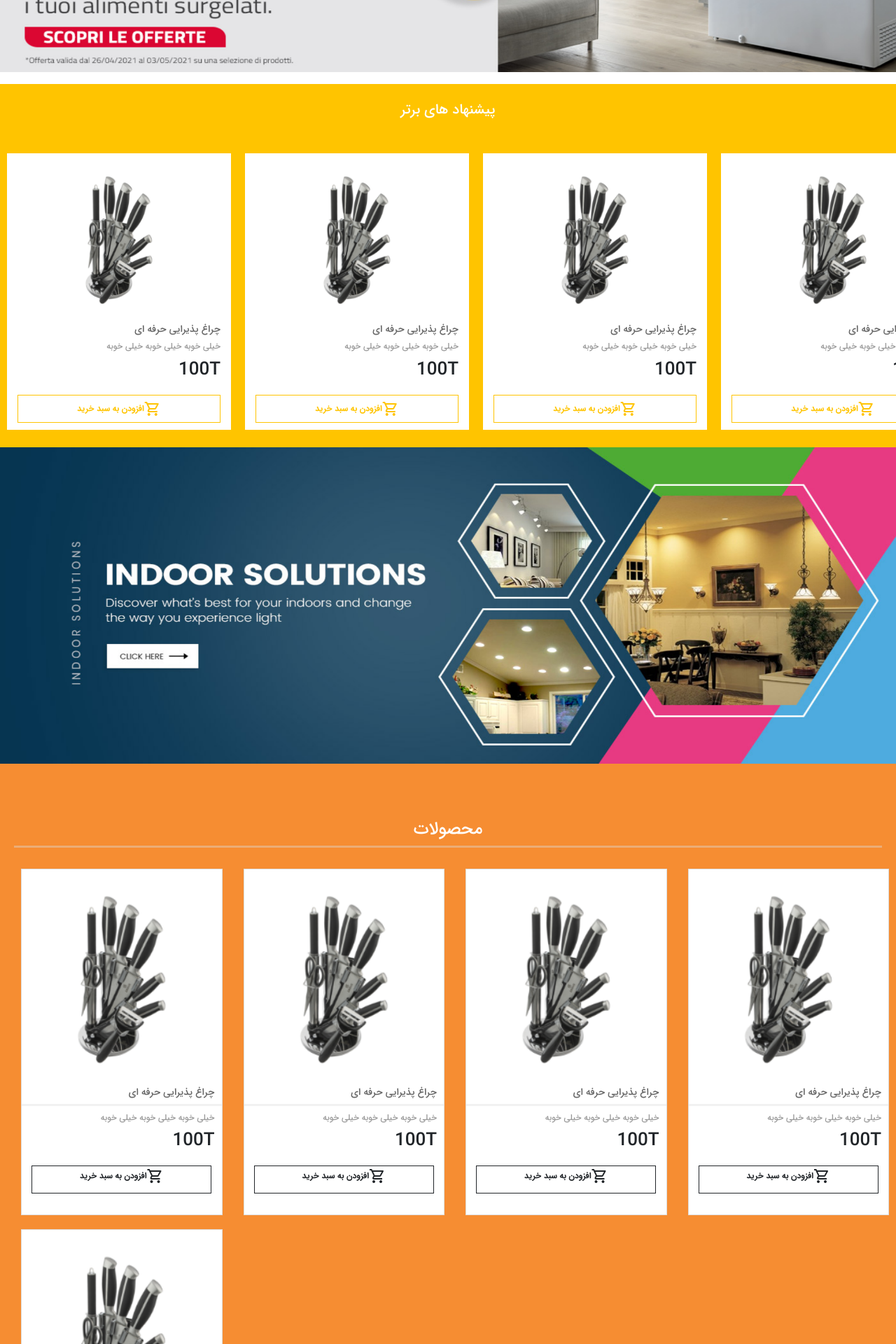
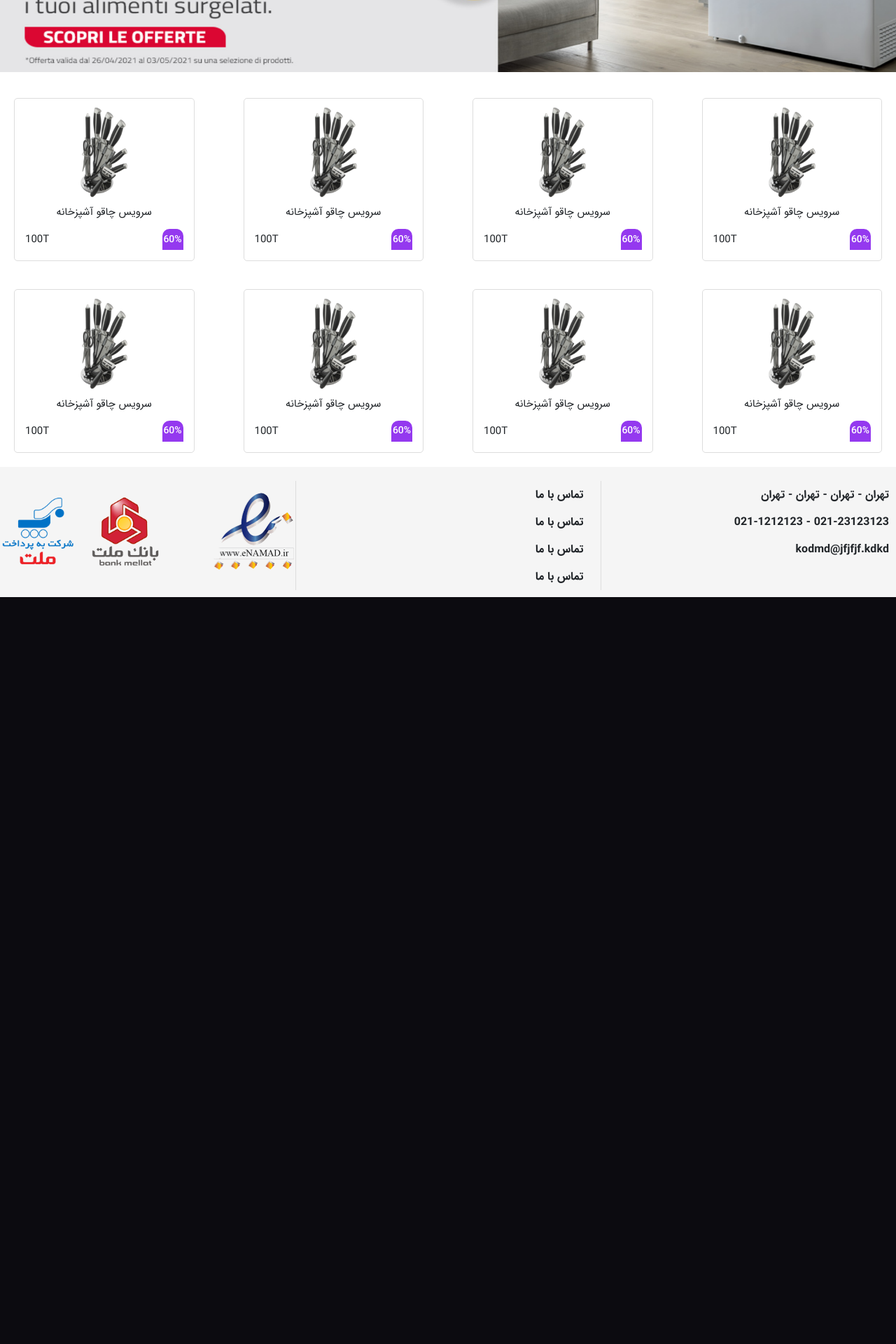
Before and after one commit to kamyab78/KomeilFront, a React (Create React App) app: page /bazarche in a window 1280 px wide. Shown: the part 460-2380 px from the top of the page at 70% size. After the commit the page ends 1313 px from the top, so only its background shows below. Built offline with nearby package versions, Linux system fonts and the light colour scheme.

Commit message:
Add stock page

```diff
--- a/src/komeil/bazarche/bazarche.scss
+++ b/src/komeil/bazarche/bazarche.scss
@@ -1,5 +1,5 @@
 @import "src/utilities/references/index";
-.topnoor-bazarche-page{
+.koemil-bazarche-page{
     background-color: $white;
     .title-bazarche{
         display: flex;
@@ -20,218 +20,228 @@
     height: 90%;
 }
     }
-    .bazarche-box{
 
-        background-color: $danger;
-        align-items: center;
-        justify-content: center;
-        .bazarche-box-main{
+
+          .subitem-box-result{
+            border-color: $graydd;
+            border-style: solid;
+            border-width: 1px;
+            border-radius: 5px;
+            margin: 20px;
+              .div-img-subitem-box-result{
                   display: flex;
                   align-items: center;
                   justify-content: center;
-          height: 100%;
-
-        //   border-radius: 10px;
-          width: 100%;
-          .item-bazarche-box-main{
+  img{
+  width: 60%;
+  }
+              }
+              h6{
+                  font-weight: normal;
+                  font-size: 15px;
+                  text-align: center;
+                                  }
+              .div-price-subitem-box-result{
                   display: flex;
-            flex-direction: column;
-            .title-best-offer{
+                  flex-direction: row;
+                  justify-content: center;
+                  align-items: center;
+                  margin: 15px;
+                  h5{
+  font-weight: normal;
+  font-size: 15px;
+                  }
+                  i{
+  flex: 1;
+                  }
+   .discount-subitem-box-result{
+       width: 30px;
+       height: 30px;
        display: flex;
        justify-content: center;
        align-items: center;
-                // position: fixed;
-                h1{
-                    font-size: 20px;
-                    padding: 25px;
-                    color:$white;
-                    // border-bottom-style: solid;
-                    // border-color: $graydd;
-                    // border-width: 1px;
-
-                }
-            }
-            .row-subitem{
-                display: flex;
-                flex-wrap: nowrap;
-                overflow-x: auto;
-                margin: 15px;
-                     .sub-item-bazarche-box-main{
-              margin: 10px;
-              text-align: right;
-            //   border-radius: 10px;
-              height: 100%;
-              .div-img{
-                display: flex;
-                justify-content: center;
-                align-items: center;
-                   img{
-                width: 75%;
-                height: 50%;
-                padding-top: 15px;
-              }
-              }
-
-              h1{
-                padding-top: 10px;
+       background-color: $perpel;
+       border-top-left-radius: 10px;
+       border-top-right-radius:10px ;
+  h3{
   font-size: 14px;
-                color: $gray66;
-              }
-              h6{
-    font-size: 12px;
-    color: $gray99;
-    padding-top: 10px;
-              }
-              h3{
-                padding-top: 10px;
-                font-size: 26px;
-              }
-    background-color: $whiteff;
-    .card-box{
-      margin-top: 20px;
-      margin-bottom: 10px;
-      border-style: solid;
-      border-color: $danger;
-      border-width: 1px;
-      display: flex;
-      width: 100%;
-      text-align: right;
-      justify-content: center;
-      align-items: center;
-      height: 40px;
-      flex-direction: row-reverse;
-      padding-bottom: 10px;
-      h6{
-        color: $danger;
-        font-weight: bold;
-      }
-      i{
-        padding-top: 10px;
-        color: $danger;
-        // font-weight: bold;
-      }
-
+  color: $white;
   }
               }
               }
 
           }
+      }
+      .box-filter{
+
+          margin-top: 25px;
+          .box-col-filter{
+              background-color: $whiteff;
+              border-radius: 10px;
+
+               .title-list-of-filter-col{
+                   border-bottom-style:solid ;
+                   border-width: 1px;
+                   border-color: $graydd;
+                   display: flex;
+                   flex-direction: row;
 
 
-          .img-bazarche-box-main{
-            img{width: 100%;
-              height: 100%;
+  h1{
+  font-size: 11px;
+  padding: 5px;
+  font-weight: normal;
+  }
+  i{
+  flex: 1;
+  padding: 5px;
+  }
+  h6{
+      font-size: 11px;
+      padding: 5px;
+      font-weight: normal;
+      color:$red
+  }
+          }
+          .list-of-filter-col{
+              display: flex;
+              flex-direction: row-reverse;
+              .item-list-of-filter-col{
+                  background-color: $graydd;
+                 margin: 5px;
+                 border-radius: 10px;
+
+                  h6{
+                      padding: 5px;
+  font-size:14px ;
+  color: rgba($black,0.5);
                   }
               }
           }
           }
-    .seconnd-banner{
-    display: flex;
- background-color: $orange;
+          .box-col-brand-filter{
+              background-color: $whiteff;
+              border-radius: 10px;
+              margin-top: 25px;
+              .title-list-of-brand-filter-col{
+                  border-bottom-style:solid ;
+                  border-width: 1px;
+                  border-color: $graydd;
+              text-align: right;
 
-   img{
-width: 100%;
-height: 90%;
+
+
+  h6{
+     font-size: 11px;
+     padding: 5px;
+     font-weight: normal;
+
   }
          }
-.product-box{
- background-color: $orange;
-    .product-box-main{
+         .list-of-brand-filter-col{
+             .sub-list-of-brand-filter-col{
+                 display: flex;
+                 flex-direction: row;
+            justify-content: center;
+            align-items: center;
+                 i{
+  flex: 1;
+                 }
+                 h1{
+  font-size: 10px;
+  color: $gray;
+                 }
+                 h6{
+                  font-size: 10px;
+                  font-weight: normal;
+                 }
+                 .check-classs{
+  color: $perpel;
+                 }
+             }
+         }
+          }
+          .box-col-available-filter{
+              background-color: $whiteff;
+              border-radius: 10px;
+              margin-top: 25px;
+              .available-filter-col{
+
+              text-align: right;
+                  display: flex;
+                  flex-direction: row;
+                  justify-content: center;
+                  align-items: center;
 
 
-      border-radius: 10px;
-      width: 100%;
-      text-align: center;
-      padding: 20px;
+  h6{
+     font-size: 11px;
+     padding: 5px;
 
-      h1{
-padding: 8px;
-        border-bottom-style: solid;
-        border-color:rgba($graydd,0.4);
-        font-size: 25px;
-        color:$white
+
+  }
+  .swich-class{
+      color: $perpel;
+  }
   }
 
-         .product-items{
+          }
+          .box-col-price-filter{
+              background-color: $whiteff;
+              border-radius: 10px;
+              margin-top: 25px;
+              .title-price-filter-col{
+                  border-bottom-style:solid ;
+                  border-width: 1px;
+                  border-color: $graydd;
+              text-align: right;
+
+
+
+  h6{
+     font-size: 12px;
+     padding: 5px;
+     font-weight: normal;
+
+  }
+         }
+         .price-filter-col{
+
+       text-align: right;
+
+             h6{
+  padding: 5px;
+  font-size:12px ;
+  font-weight: normal;
+             }
+             .div-input{
                  display: flex;
                  flex-direction: row;
-      .col-sub-item{
-          margin-top: 10px;
-          margin-bottom: 10px;
-    .sub-product-items{
-  border-style: solid;
-  border-color:$graydd;
-  // padding-top: 10px;
-border-width: 1px;
-  text-align: right;
-//   border-radius: 10px;
-  height: 100%;
+                 margin-top: 5px;
+                 input{
                      width: 100%;
- margin: 10px;
- margin-top: 20px;
-.div-img{
+                     border-color: transparent;
+                     background-color: $graydd;
+                     border-radius: 5px;
+                 }
+             }
+             .div-btn{
                        display: flex;
              justify-content: center;
              align-items: center;
-   img{
-    width: 100%;
-    height: 50%;
-    padding-top: 15px;
+             margin-bottom: 15px;
+          button{
+              width: 50%;
+              font-size: 12px;
+              background-color: $perpel;
+              border-color: transparent;
+              color:$white;
+              height: 30px;
+              font-weight: bold;
+              border-radius: 5px;
           }
-}
-
-  h1{
-    padding-top: 10px;
-    padding-right: 10px;
-    font-size: 14px;
-    color: $gray66;
-  }
-  h5{
-font-size: 12px;
-color: $gray99;
-padding-top: 10px;
-padding-right: 10px;
-  }
-  h3{
-    padding-top: 10px;
-        padding-right: 10px;
-    font-size: 26px;
-  }
-background-color: $whiteff;
-.div-btn{
-  width: 100%;
-  display: flex;
-  align-items: center;
-  justify-content: center;
-   .card-box{
-  margin-top: 20px;
-  border-style: solid;
-
-  border-width: 1px;
-  display: flex;
-  width: 90%;
-  text-align: right;
-  justify-content: center;
-  align-items: center;
-  height: 40px;
-  flex-direction: row-reverse;
-  padding-bottom: 10px;
-  h6{
-   font-size: 12px;
-    font-weight: bold;
-  }
-
              }
          }
 
           }
       }
-
-
-}
-
-
-    }
-  }
-
-}
--- a/src/komeil/bazarche/bazarche.tsx
+++ b/src/komeil/bazarche/bazarche.tsx
@@ -9,7 +9,7 @@ import SeconndBanner from '../../assets/images/bazarche/seconndBanner.png'
 import Mask from '../../assets/images/landing/mask.png'
 const bazarche = () => {
 return(
-    <div className='row topnoor-bazarche-page'>
+    <div className='row koemil-bazarche-page'>
          <div className='col-12 title-bazarche'>
 <h6>
     بازارچه
@@ -18,217 +18,160 @@ return(
         <div className='col-12 first-banner'>
             <img alt='' src={FirstBanner}></img>
         </div>
-        <div className='col-12 bazarche-box'>
-                        <div className='bazarche-box-main '>
-                            <div className='row item-bazarche-box-main'>
-                            <div className='col-12 title-best-offer'>
-                                <h1>پیشنهاد های برتر</h1>
-                            </div>
-                            <div className='row row-subitem' >
-                                      <div className='sub-item-bazarche-box-main col-3'>
-                                <div className='div-img'>
+        <div className='col-12 '>
+
+                        <div className='row'>
+
+   <div className='col-md-3 col-xs-6 '>
+       <div className='subitem-box-result'>
+            <div className='div-img-subitem-box-result'>
           <img src={Mask} alt=''></img>
       </div>
-                                    <h1>چراغ پذیرایی حرفه ای</h1>
-                                    <h6>خیلی خوبه خیلی خوبه خیلی خوبه</h6>
-                                    <h3>100T</h3>
-
-                                    <div className='card-box'>
-                                        <i className="material-icons-outlined bascket">
-                                            shopping_cart
-</i>
-                                        <h6>افزودن به سبد خرید</h6>
-
-                                    </div>
-                                </div>
-                                <div className='sub-item-bazarche-box-main col-3'>
-                                    <div className='div-img'>
-                                        <img src={Mask} alt=''></img>
-                                    </div>
-
-                                    <h1>چراغ پذیرایی حرفه ای</h1>
-                                    <h6>خیلی خوبه خیلی خوبه خیلی خوبه</h6>
-                                    <h3>100T</h3>
-
-                                    <div className='card-box'>
-                                        <i className="material-icons-outlined bascket">
-                                            shopping_cart
-</i>
-                                        <h6>افزودن به سبد خرید</h6>
-
-                                    </div>
-                                </div>
-                                <div className='sub-item-bazarche-box-main col-3'>
-                                <div className='div-img'>
-                                        <img src={Mask} alt=''></img>
-                                    </div>
-                                    <h1>چراغ پذیرایی حرفه ای</h1>
-                                    <h6>خیلی خوبه خیلی خوبه خیلی خوبه</h6>
-                                    <h3>100T</h3>
-
-                                    <div className='card-box'>
-                                        <i className="material-icons-outlined bascket">
-                                            shopping_cart
-</i>
-                                        <h6>افزودن به سبد خرید</h6>
-
-                                    </div>
-                                </div>
-                                <div className='sub-item-bazarche-box-main col-3'>
-                                <div className='div-img'>
-                                        <img src={Mask} alt=''></img>
-                                    </div>
-                                    <h1>چراغ پذیرایی حرفه ای</h1>
-                                    <h6>خیلی خوبه خیلی خوبه خیلی خوبه</h6>
-                                    <h3>100T</h3>
-
-                                    <div className='card-box'>
-                                        <i className="material-icons-outlined bascket">
-                                            shopping_cart
-</i>
-                                        <h6>افزودن به سبد خرید</h6>
-
-                                    </div>
-                                </div>
-                                <div className='sub-item-bazarche-box-main col-3'>
-                                <div className='div-img'>
-                                        <img src={Mask} alt=''></img>
-                                    </div>
-                                    <h1>چراغ پذیرایی حرفه ای</h1>
-                                    <h6>خیلی خوبه خیلی خوبه خیلی خوبه</h6>
-                                    <h3>100T</h3>
-
-                                    <div className='card-box'>
-                                        <i className="material-icons-outlined bascket">
-                                            shopping_cart
-</i>
-                                        <h6>افزودن به سبد خرید</h6>
-
-                                    </div>
-                                </div>
-
-                            </div>
-
-                            </div>
-
-                        </div>
-                    </div>
-                    <div className='col-12 seconnd-banner'>
-            <img alt='' src={SeconndBanner}></img>
-        </div>
-        <div className='col-12 product-box'>
-                        <div className='product-box-main'>
-                            <h1>محصولات</h1>
-
-                            <div className='product-items row'>
-
-
-                                <div className=' col-12'>
-                                <div className='row'>
-                                <div className=' col-3 col-sub-item'>
-                                    <div className='sub-product-items'>
-                                        <div className='div-img'>
-    <img src={Mask} alt=''></img>
-                                        </div>
-
-                                    <h1>چراغ پذیرایی حرفه ای</h1>
-                                    <h5>خیلی خوبه خیلی خوبه خیلی خوبه</h5>
-                                    <h3>100T</h3>
-
-                                    <div className='div-btn'>
-       <div className='card-box'>
-                                        <i className="material-icons-outlined bascket">
-                                            shopping_cart
-</i>
-                                        <h6>افزودن به سبد خرید</h6>
-
+      <h6>سرویس چاقو آشپزخانه</h6>
+      <div className='div-price-subitem-box-result'>
+<h5>100T</h5>
+<i></i>
+<div className='discount-subitem-box-result'>
+    <h3>60%</h3>
 </div>
       </div>
        </div>
 
+
    </div>
-                                <div className=' col-3 col-sub-item'>
-                                    <div className='sub-product-items'>
-                                    <div className='div-img'>
+   <div className='col-md-3 col-xs-6 '>
+       <div className='subitem-box-result'>
+            <div className='div-img-subitem-box-result'>
           <img src={Mask} alt=''></img>
       </div>
-                                    <h1>چراغ پذیرایی حرفه ای</h1>
-                                    <h5>خیلی خوبه خیلی خوبه خیلی خوبه</h5>
-                                    <h3>100T</h3>
-
-                                    <div className='div-btn'>
-       <div className='card-box'>
-                                        <i className="material-icons-outlined bascket">
-                                            shopping_cart
-</i>
-                                        <h6>افزودن به سبد خرید</h6>
-
+      <h6>سرویس چاقو آشپزخانه</h6>
+      <div className='div-price-subitem-box-result'>
+<h5>100T</h5>
+<i></i>
+<div className='discount-subitem-box-result'>
+    <h3>60%</h3>
 </div>
       </div>
        </div>
 
+
    </div>
-                                <div className=' col-3 col-sub-item'>
-                                    <div className='sub-product-items'>
-                                    <div className='div-img'>
+
+
+   <div className='col-md-3 col-xs-6 '>
+       <div className='subitem-box-result'>
+            <div className='div-img-subitem-box-result'>
           <img src={Mask} alt=''></img>
       </div>
-                                    <h1>چراغ پذیرایی حرفه ای</h1>
-                                    <h5>خیلی خوبه خیلی خوبه خیلی خوبه</h5>
-                                    <h3>100T</h3>
-
-                                    <div className='div-btn'>
-       <div className='card-box'>
-                                        <i className="material-icons-outlined bascket">
-                                            shopping_cart
-</i>
-                                        <h6>افزودن به سبد خرید</h6>
-
+      <h6>سرویس چاقو آشپزخانه</h6>
+      <div className='div-price-subitem-box-result'>
+<h5>100T</h5>
+<i></i>
+<div className='discount-subitem-box-result'>
+    <h3>60%</h3>
 </div>
       </div>
        </div>
 
+
    </div>
-                                <div className=' col-3 col-sub-item'>
-                                    <div className='sub-product-items'>
-                                    <div className='div-img'>
+
+
+   <div className='col-md-3 col-xs-6 '>
+       <div className='subitem-box-result'>
+            <div className='div-img-subitem-box-result'>
           <img src={Mask} alt=''></img>
       </div>
-                                    <h1>چراغ پذیرایی حرفه ای</h1>
-                                    <h5>خیلی خوبه خیلی خوبه خیلی خوبه</h5>
-                                    <h3>100T</h3>
-<div className='div-btn'>
-       <div className='card-box'>
-                                        <i className="material-icons-outlined bascket">
-                                            shopping_cart
-</i>
-                                        <h6>افزودن به سبد خرید</h6>
-
+      <h6>سرویس چاقو آشپزخانه</h6>
+      <div className='div-price-subitem-box-result'>
+<h5>100T</h5>
+<i></i>
+<div className='discount-subitem-box-result'>
+    <h3>60%</h3>
+</div>
       </div>
        </div>
 
+
    </div>
 
-                                </div>
-                                <div className=' col-3 col-sub-item'>
-                                    <div className='sub-product-items'>
-                                    <div className='div-img'>
+
+   <div className='col-md-3 col-xs-6 '>
+       <div className='subitem-box-result'>
+            <div className='div-img-subitem-box-result'>
           <img src={Mask} alt=''></img>
       </div>
-                                    <h1>چراغ پذیرایی حرفه ای</h1>
-                                    <h5>خیلی خوبه خیلی خوبه خیلی خوبه</h5>
-                                    <h3>100T</h3>
-<div className='div-btn'>
-       <div className='card-box'>
-                                        <i className="material-icons-outlined bascket">
-                                            shopping_cart
-</i>
-                                        <h6>افزودن به سبد خرید</h6>
-
+      <h6>سرویس چاقو آشپزخانه</h6>
+      <div className='div-price-subitem-box-result'>
+<h5>100T</h5>
+<i></i>
+<div className='discount-subitem-box-result'>
+    <h3>60%</h3>
+</div>
       </div>
        </div>
 
+
    </div>
+
+
+   <div className='col-md-3 col-xs-6 '>
+       <div className='subitem-box-result'>
+            <div className='div-img-subitem-box-result'>
+          <img src={Mask} alt=''></img>
+      </div>
+      <h6>سرویس چاقو آشپزخانه</h6>
+      <div className='div-price-subitem-box-result'>
+<h5>100T</h5>
+<i></i>
+<div className='discount-subitem-box-result'>
+    <h3>60%</h3>
+</div>
+      </div>
+       </div>
+
+
+   </div>
+
+
+   <div className='col-md-3 col-xs-6 '>
+       <div className='subitem-box-result'>
+            <div className='div-img-subitem-box-result'>
+          <img src={Mask} alt=''></img>
+      </div>
+      <h6>سرویس چاقو آشپزخانه</h6>
+      <div className='div-price-subitem-box-result'>
+<h5>100T</h5>
+<i></i>
+<div className='discount-subitem-box-result'>
+    <h3>60%</h3>
+</div>
+      </div>
+       </div>
+
+
+   </div>
+
+
+   <div className='col-md-3 col-xs-6 '>
+       <div className='subitem-box-result'>
+            <div className='div-img-subitem-box-result'>
+          <img src={Mask} alt=''></img>
+      </div>
+      <h6>سرویس چاقو آشپزخانه</h6>
+      <div className='div-price-subitem-box-result'>
+<h5>100T</h5>
+<i></i>
+<div className='discount-subitem-box-result'>
+    <h3>60%</h3>
+</div>
+      </div>
+       </div>
+
+
+   </div>
+
+
 
 </div>
 
@@ -236,14 +179,6 @@ return(
                     </div>
 
 
-
-                            </div>
-
-
-                        </div>
-                    </div>
-
-    </div>
 )
 }
 export default bazarche
```
Lines whose indentation alone changed are shown as unchanged.
